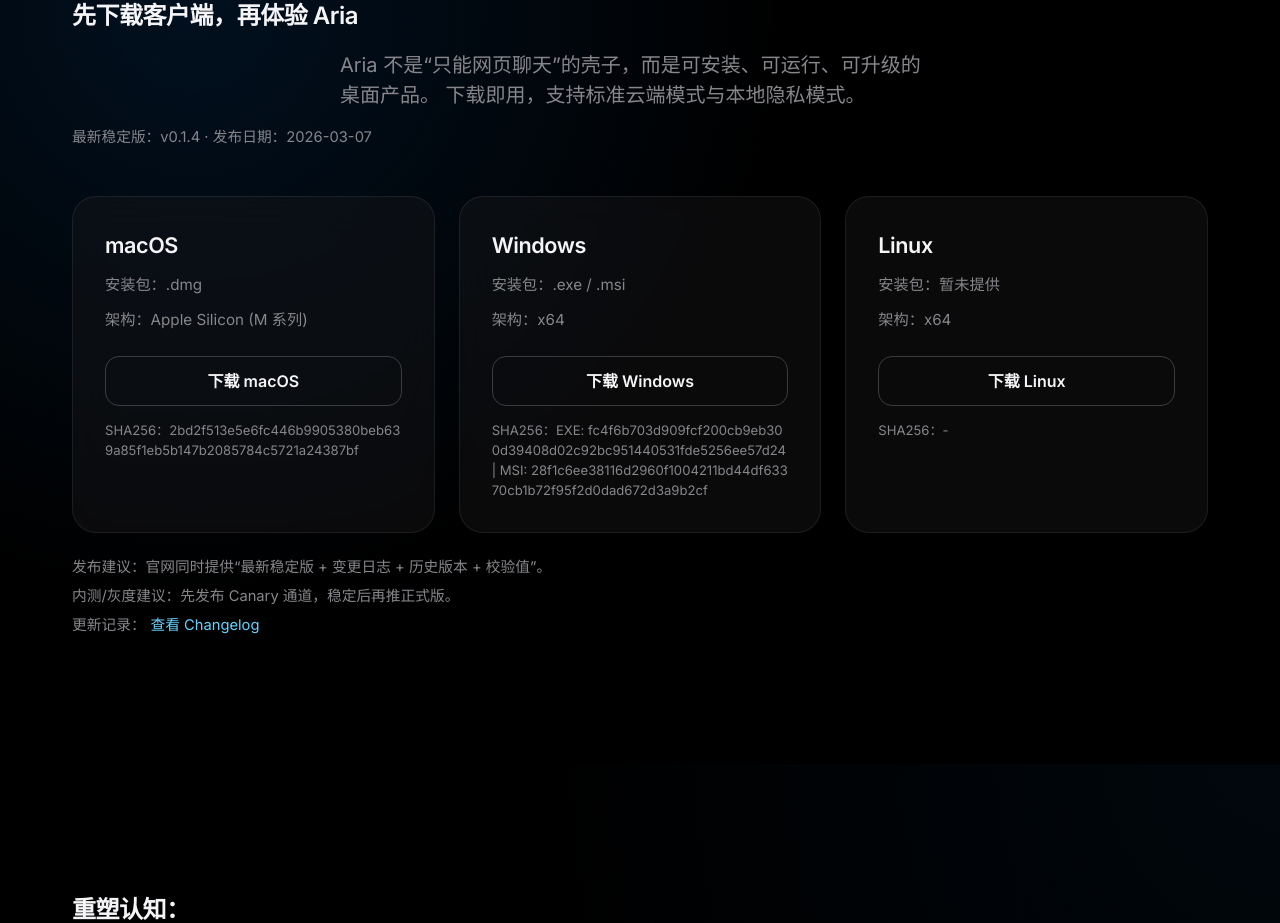
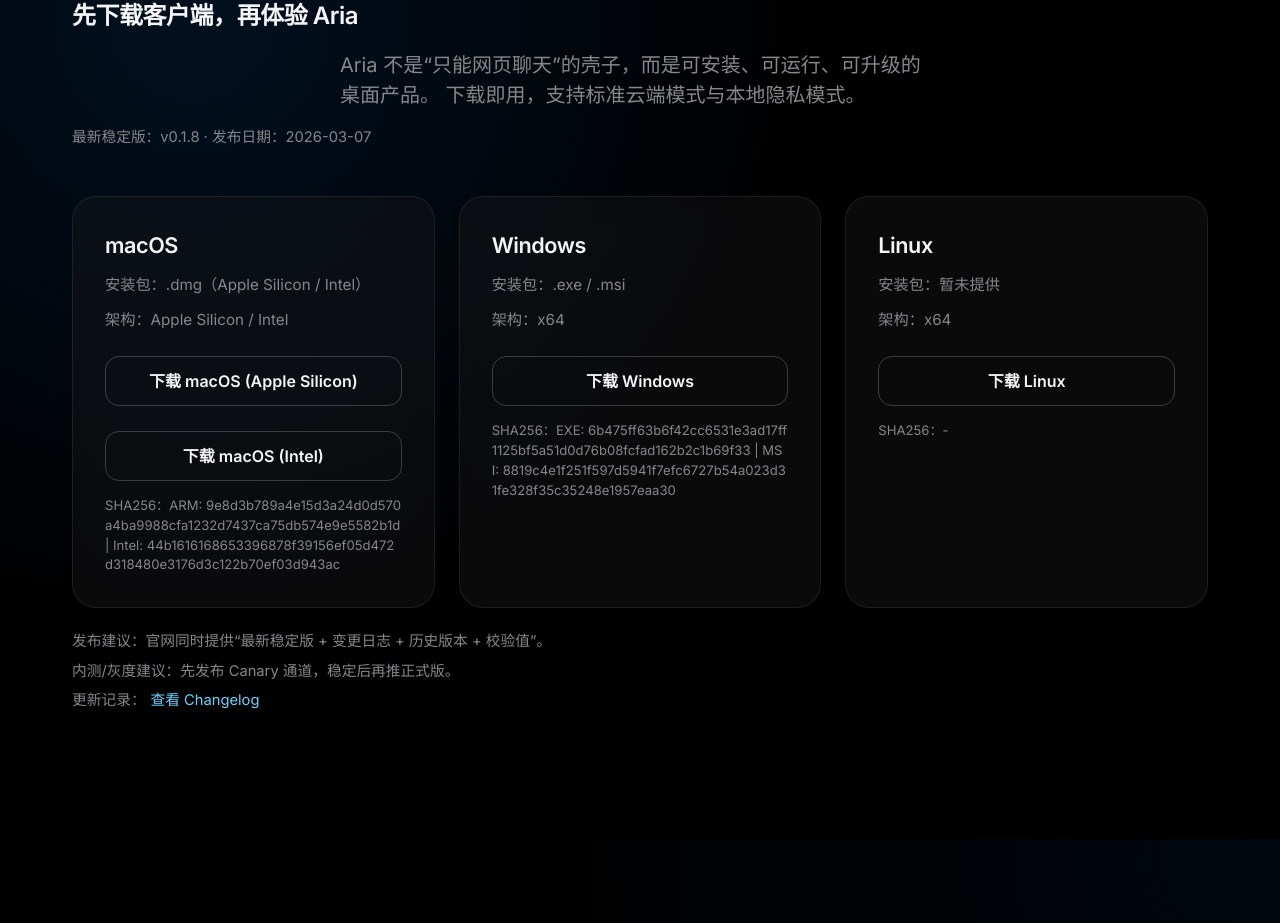
Before and after one commit to ailovem/Aria, a React (Vite) app in the folder apps/website/: page / in a window 1280 px wide. Shown: the part 1020-1943 px from the top of the page. Built offline with nearby package versions, Linux system fonts and the light colour scheme; no server answers.

Commit message:
website: publish v0.1.8 links with mac intel download option

```diff
--- a/apps/website/public/releases/latest.json
+++ b/apps/website/public/releases/latest.json
@@ -1,25 +1,26 @@
 {
-  "version": "v0.1.4",
+  "version": "v0.1.8",
   "publishedAt": "2026-03-07",
   "channel": "stable",
-  "changelogUrl": "https://github.com/ailovem/Aria/releases/tag/v0.1.4",
+  "changelogUrl": "https://github.com/ailovem/Aria/releases/tag/v0.1.8",
   "downloads": {
     "macos": {
-      "files": ".dmg",
-      "arch": "Apple Silicon (M 系列)",
-      "url": "https://github.com/ailovem/Aria/releases/download/v0.1.4/Aria_0.1.0_aarch64.dmg",
-      "checksum": "2bd2f513e5e6fc446b9905380beb639a85f1eb5b147b2085784c5721a24387bf"
+      "files": ".dmg（Apple Silicon / Intel）",
+      "arch": "Apple Silicon / Intel",
+      "url": "https://github.com/ailovem/Aria/releases/download/v0.1.8/Aria_0.1.0_aarch64.dmg",
+      "intelUrl": "https://github.com/ailovem/Aria/releases/download/v0.1.8/Aria_0.1.0_x64.dmg",
+      "checksum": "ARM: 9e8d3b789a4e15d3a24d0d570a4ba9988cfa1232d7437ca75db574e9e5582b1d | Intel: 44b1616168653396878f39156ef05d472d318480e3176d3c122b70ef03d943ac"
     },
     "windows": {
       "files": ".exe / .msi",
       "arch": "x64",
-      "url": "https://github.com/ailovem/Aria/releases/download/v0.1.4/Aria_0.1.0_x64-setup.exe",
-      "checksum": "EXE: fc4f6b703d909fcf200cb9eb300d39408d02c92bc951440531fde5256ee57d24 | MSI: 28f1c6ee38116d2960f1004211bd44df63370cb1b72f95f2d0dad672d3a9b2cf"
+      "url": "https://github.com/ailovem/Aria/releases/download/v0.1.8/Aria_0.1.0_x64-setup.exe",
+      "checksum": "EXE: 6b475ff63b6f42cc6531e3ad17ff1125bf5a51d0d76b08fcfad162b2c1b69f33 | MSI: 8819c4e1f251f597d5941f7efc6727b54a023d31fe328f35c35248e1957eaa30"
     },
     "linux": {
       "files": "暂未提供",
       "arch": "x64",
-      "url": "https://github.com/ailovem/Aria/releases/tag/v0.1.4",
+      "url": "https://github.com/ailovem/Aria/releases/tag/v0.1.8",
       "checksum": "-"
     }
   }
--- a/apps/website/src/components/DownloadHub.jsx
+++ b/apps/website/src/components/DownloadHub.jsx
@@ -2,26 +2,27 @@
 import './DownloadHub.css';
 
 const DEFAULT_RELEASE_INFO = {
-  version: import.meta.env.VITE_ARIA_RELEASE_VERSION || 'v0.1.4',
+  version: import.meta.env.VITE_ARIA_RELEASE_VERSION || 'v0.1.8',
   publishedAt: import.meta.env.VITE_ARIA_RELEASE_DATE || '2026-03-07',
-  changelogUrl: import.meta.env.VITE_ARIA_CHANGELOG_URL || 'https://github.com/ailovem/Aria/releases/tag/v0.1.4',
+  changelogUrl: import.meta.env.VITE_ARIA_CHANGELOG_URL || 'https://github.com/ailovem/Aria/releases/tag/v0.1.8',
   downloads: {
     macos: {
-      files: '.dmg',
-      arch: 'Apple Silicon (M 系列)',
-      url: import.meta.env.VITE_ARIA_DOWNLOAD_MAC || 'https://github.com/ailovem/Aria/releases/download/v0.1.4/Aria_0.1.0_aarch64.dmg',
-      checksum: import.meta.env.VITE_ARIA_SHA256_MAC || '2bd2f513e5e6fc446b9905380beb639a85f1eb5b147b2085784c5721a24387bf'
+      files: '.dmg（Apple Silicon / Intel）',
+      arch: 'Apple Silicon / Intel',
+      url: import.meta.env.VITE_ARIA_DOWNLOAD_MAC || 'https://github.com/ailovem/Aria/releases/download/v0.1.8/Aria_0.1.0_aarch64.dmg',
+      intelUrl: import.meta.env.VITE_ARIA_DOWNLOAD_MAC_INTEL || 'https://github.com/ailovem/Aria/releases/download/v0.1.8/Aria_0.1.0_x64.dmg',
+      checksum: import.meta.env.VITE_ARIA_SHA256_MAC || 'ARM: 9e8d3b789a4e15d3a24d0d570a4ba9988cfa1232d7437ca75db574e9e5582b1d | Intel: 44b1616168653396878f39156ef05d472d318480e3176d3c122b70ef03d943ac'
     },
     windows: {
       files: '.exe / .msi',
       arch: 'x64',
-      url: import.meta.env.VITE_ARIA_DOWNLOAD_WINDOWS || 'https://github.com/ailovem/Aria/releases/download/v0.1.4/Aria_0.1.0_x64-setup.exe',
-      checksum: import.meta.env.VITE_ARIA_SHA256_WINDOWS || 'EXE: fc4f6b703d909fcf200cb9eb300d39408d02c92bc951440531fde5256ee57d24 | MSI: 28f1c6ee38116d2960f1004211bd44df63370cb1b72f95f2d0dad672d3a9b2cf'
+      url: import.meta.env.VITE_ARIA_DOWNLOAD_WINDOWS || 'https://github.com/ailovem/Aria/releases/download/v0.1.8/Aria_0.1.0_x64-setup.exe',
+      checksum: import.meta.env.VITE_ARIA_SHA256_WINDOWS || 'EXE: 6b475ff63b6f42cc6531e3ad17ff1125bf5a51d0d76b08fcfad162b2c1b69f33 | MSI: 8819c4e1f251f597d5941f7efc6727b54a023d31fe328f35c35248e1957eaa30'
     },
     linux: {
       files: '暂未提供',
       arch: 'x64',
-      url: import.meta.env.VITE_ARIA_DOWNLOAD_LINUX || 'https://github.com/ailovem/Aria/releases/tag/v0.1.4',
+      url: import.meta.env.VITE_ARIA_DOWNLOAD_LINUX || 'https://github.com/ailovem/Aria/releases/tag/v0.1.8',
       checksum: import.meta.env.VITE_ARIA_SHA256_LINUX || '-'
     }
   }
@@ -59,10 +60,13 @@
     {
       key: 'macos',
       platform: 'macOS',
-      files: releaseInfo.downloads?.macos?.files || '.dmg',
-      arch: releaseInfo.downloads?.macos?.arch || 'Apple Silicon (M 系列)',
+      files: releaseInfo.downloads?.macos?.files || '.dmg（Apple Silicon / Intel）',
+      arch: releaseInfo.downloads?.macos?.arch || 'Apple Silicon / Intel',
       href: releaseInfo.downloads?.macos?.url || '#',
-      checksum: releaseInfo.downloads?.macos?.checksum || '2bd2f513e5e6fc446b9905380beb639a85f1eb5b147b2085784c5721a24387bf'
+      secondaryHref: releaseInfo.downloads?.macos?.intelUrl || '',
+      buttonText: '下载 macOS (Apple Silicon)',
+      secondaryButtonText: '下载 macOS (Intel)',
+      checksum: releaseInfo.downloads?.macos?.checksum || 'ARM: 9e8d3b789a4e15d3a24d0d570a4ba9988cfa1232d7437ca75db574e9e5582b1d | Intel: 44b1616168653396878f39156ef05d472d318480e3176d3c122b70ef03d943ac'
     },
     {
       key: 'windows',
@@ -70,7 +74,10 @@
       files: releaseInfo.downloads?.windows?.files || '.exe / .msi',
       arch: releaseInfo.downloads?.windows?.arch || 'x64',
       href: releaseInfo.downloads?.windows?.url || '#',
-      checksum: releaseInfo.downloads?.windows?.checksum || 'EXE: fc4f6b703d909fcf200cb9eb300d39408d02c92bc951440531fde5256ee57d24 | MSI: 28f1c6ee38116d2960f1004211bd44df63370cb1b72f95f2d0dad672d3a9b2cf'
+      secondaryHref: '',
+      buttonText: '下载 Windows',
+      secondaryButtonText: '',
+      checksum: releaseInfo.downloads?.windows?.checksum || 'EXE: 6b475ff63b6f42cc6531e3ad17ff1125bf5a51d0d76b08fcfad162b2c1b69f33 | MSI: 8819c4e1f251f597d5941f7efc6727b54a023d31fe328f35c35248e1957eaa30'
     },
     {
       key: 'linux',
@@ -78,6 +85,9 @@
       files: releaseInfo.downloads?.linux?.files || '暂未提供',
       arch: releaseInfo.downloads?.linux?.arch || 'x64',
       href: releaseInfo.downloads?.linux?.url || '#',
+      secondaryHref: '',
+      buttonText: '下载 Linux',
+      secondaryButtonText: '',
       checksum: releaseInfo.downloads?.linux?.checksum || '-'
     }
   ]), [releaseInfo]);
@@ -103,8 +113,13 @@
               <p className="download-meta">安装包：{item.files}</p>
               <p className="download-meta">架构：{item.arch}</p>
               <a className="download-button" href={item.href} target="_blank" rel="noreferrer">
-                下载 {item.platform}
+                {item.buttonText}
               </a>
+              {item.secondaryHref ? (
+                <a className="download-button" href={item.secondaryHref} target="_blank" rel="noreferrer">
+                  {item.secondaryButtonText}
+                </a>
+              ) : null}
               <p className="download-checksum">SHA256：{item.checksum}</p>
             </article>
           ))}
```
